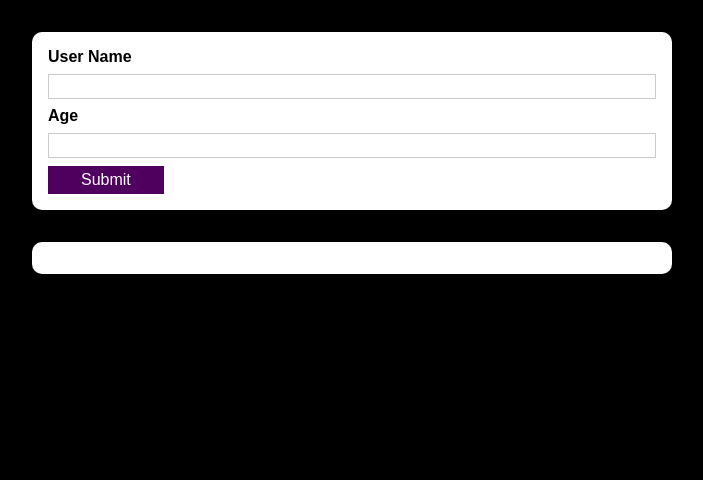
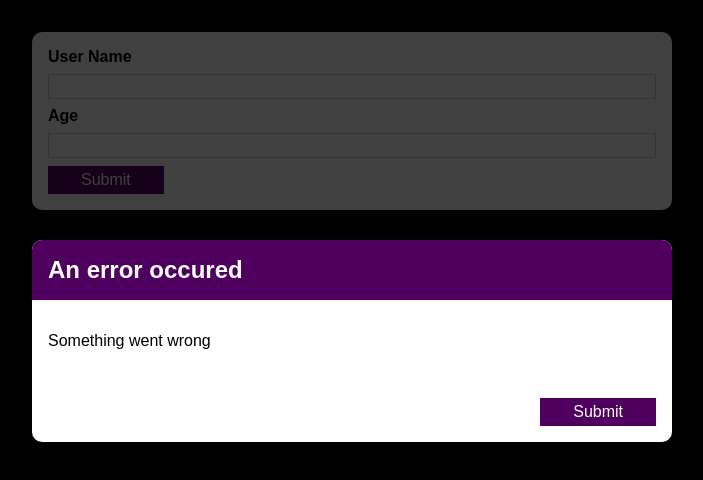
Before and after one commit to adarshahelvar/React----Age-and-Name-Definder, a React (Create React App) app: page / in a window 1280 px wide. Shown: the top 480 px of the page, without its empty margins (288-991 px from the left). Built offline with nearby package versions, Linux system fonts and the light colour scheme.

Commit message:
Error messages

```diff
--- /dev/null
+++ b/src/components/UI/ErrorModal.js
@@ -0,0 +1,30 @@
+import React from 'react';
+import Card from './Card';
+import Button from './Button';
+import classes from './ErrorModal.module.css';
+
+const ErroeModal = (props) => {
+    return (
+        <div className ={classes.backdrop}>
+        <Card className = {classes.modal}>
+            <header className = {classes.header}>
+                <h2>
+                    {props.title}
+                </h2>
+            </header>
+            <div className = {classes.content}>
+                <p>
+                    {props.message}
+                </p>
+            </div>
+            <div>
+                <footer className = {classes.actions}>
+                    <Button>Okay</Button>
+                </footer>
+            </div>
+        </Card>
+        </div>
+    );
+}
+
+export default ErroeModal;
--- /dev/null
+++ b/src/components/UI/ErrorModal.module.css
@@ -0,0 +1,45 @@
+.backdrop {
+    position: fixed;
+    top: 0;
+    left: 0;
+    width: 100%;
+    height: 100vh;
+    z-index: 10;
+    background: rgba(0, 0, 0, 0.75);
+  }
+
+  .modal {
+    position: fixed;
+    top: 30vh;
+    left: 10%;
+    width: 80%;
+    z-index: 100;
+    overflow: hidden;
+  }
+
+  .header {
+    background: #4f005f;
+    padding: 1rem;
+  }
+
+  .header h2 {
+    margin: 0;
+    color: white;
+  }
+
+  .content {
+    padding: 1rem;
+  }
+
+  .actions {
+    padding: 1rem;
+    display: flex;
+    justify-content: flex-end;
+  }
+
+  @media (min-width: 768px) {
+    .modal {
+      left: calc(50% - 20rem);
+      width: 40rem;
+    }
+  }
--- a/src/components/Users/AddUser.js
+++ b/src/components/Users/AddUser.js
@@ -2,6 +2,7 @@
 import Card from '../UI/Card'
 import classes from './AddUser.module.css';
 import Button from "../UI/Button";
+import ErrorModal from "../UI/ErrorModal";
 
 const AddUser = (props) =>{
     const [enteredUsername, setEnteredUsername] = useState('');
@@ -30,7 +31,9 @@
         setEnteredAge(event.target.value);
     }
 
-    return(
+    return (
+        <div>
+        <ErrorModal title = "An error occured" message= "Something went wrong"/>
         <Card className = {classes.input}>
     <form onSubmit={addUserHandler}>
         <label htmlFor="username">User Name</label>
@@ -40,6 +43,7 @@
         <Button type="submit" id="">Submit</Button>
     </form>
     </Card>
+    </div>
     )
 }
 
```
